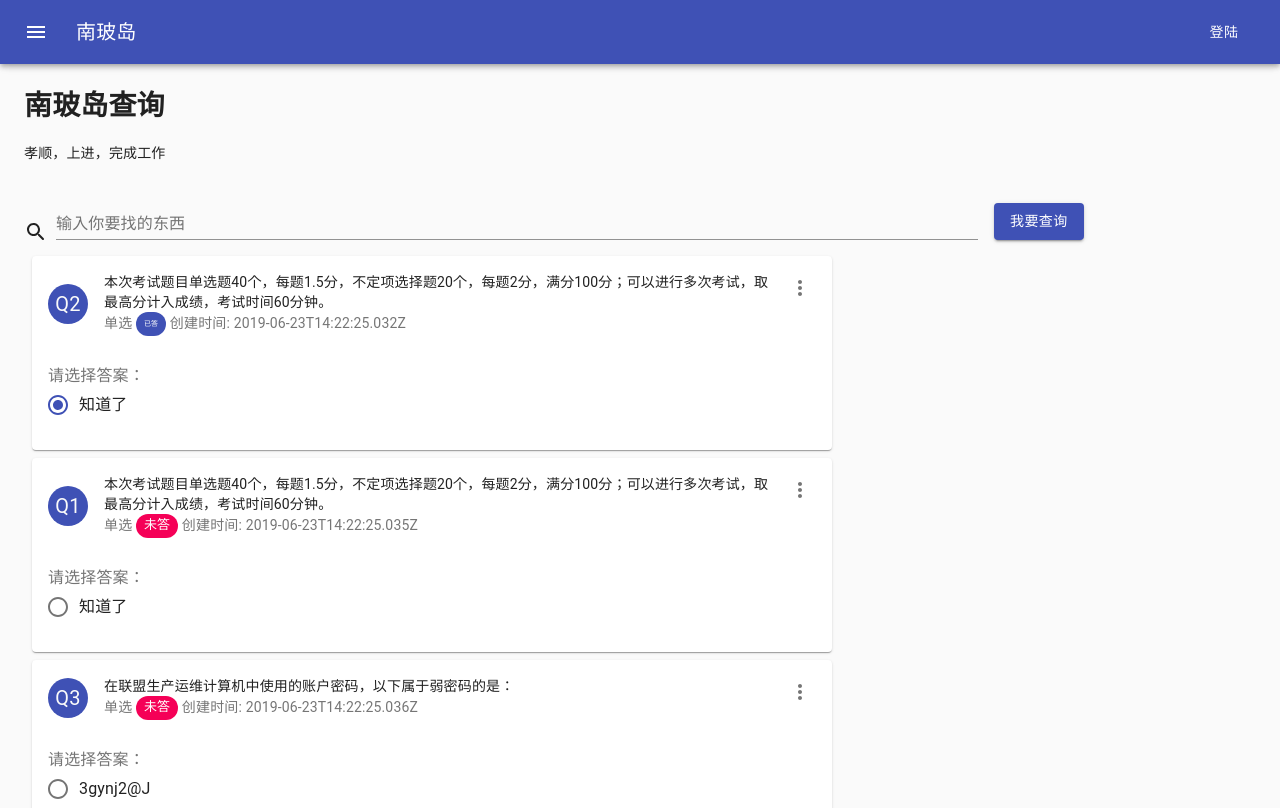
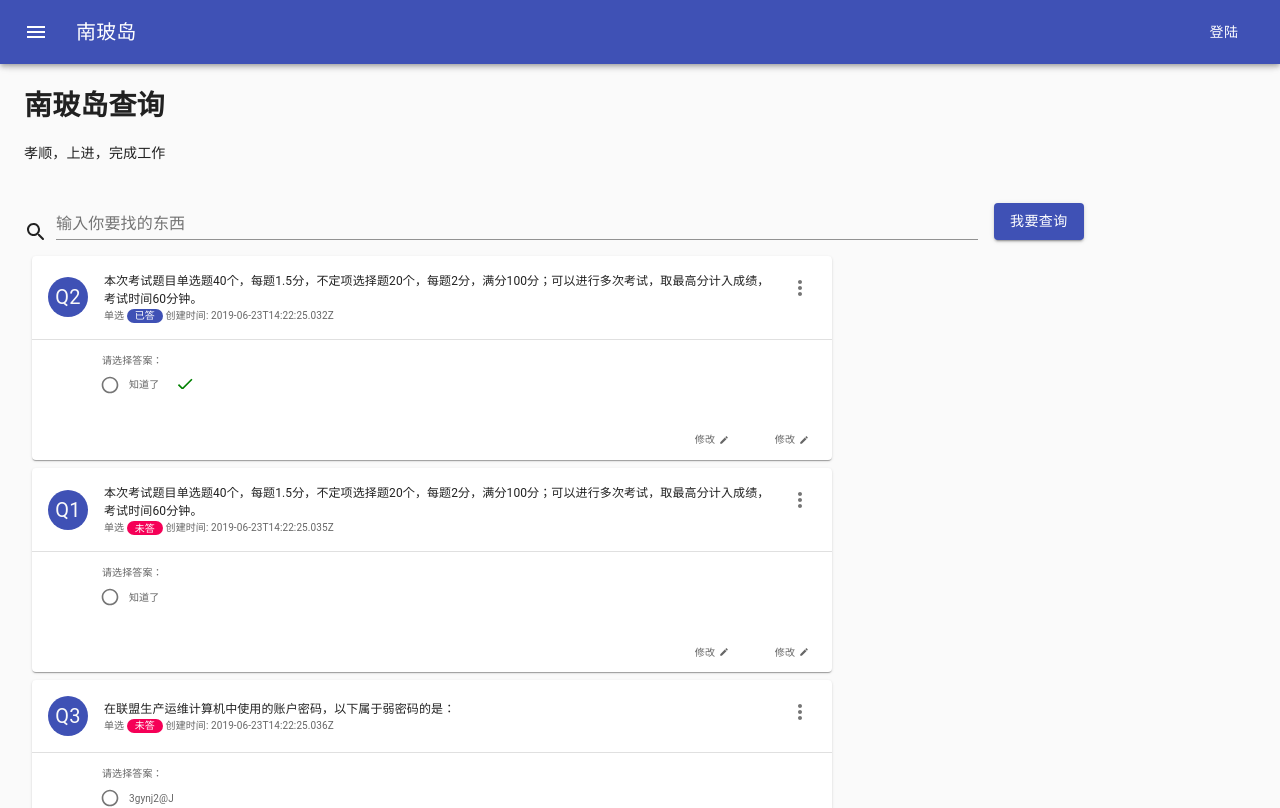
Before and after one commit to Mainzxq/testing-front, a React (Create React App) app: page / in a window 1280 px wide. Shown: the top 808 px of the page. Built offline with nearby package versions, Linux system fonts and the light colour scheme.

Commit message:
update card style

```diff
--- a/src/components/question/QuestionItem.js
+++ b/src/components/question/QuestionItem.js
@@ -1,6 +1,6 @@
 import React from "react";
 import PropTypes from "prop-types";
-import { MoreVert, Check } from "@material-ui/icons";
+import { MoreVert, Check, Edit } from "@material-ui/icons";
 import {
   Card,
   CardActions,
@@ -13,7 +13,10 @@ import {
   FormControl,
   FormLabel,
   FormControlLabel,
-  RadioGroup
+  RadioGroup,
+  Typography,
+  Button,
+  Divider
 } from "@material-ui/core";
 import { red, indigo } from "@material-ui/core/colors";
 import { makeStyles } from "@material-ui/core/styles";
@@ -27,10 +30,13 @@ const useSytles = makeStyles(theme => ({
     height: 0,
     paddingTop: "56.25%"
   },
-  chip: {
-    fontSize: 7
+  title: {
+    fontSize: 12
   },
-
+  normal: {
+    fontSize: 10,
+    color: "#666666"
+  },
   expand: {
     transform: "rotate(0deg)",
     marginLeft: "auto",
@@ -73,28 +79,38 @@ const QuestionItem = ({ props }) => {
           </IconButton>
         }
         title={
-          <div>{title.replace("&lt;p&gt;", "").replace("&lt;/p&gt;", "")}</div>
+          <Typography className={classes.title}>
+            {title.replace("&lt;p&gt;", "").replace("&lt;/p&gt;", "")}
+          </Typography>
         }
         subheader={
-          <div>
+          <Typography className={classes.normal}>
             <span>{type === "radio" ? "单选 " : "多选 "}</span>
             {answered ? (
               <Chip
                 color="primary"
                 label="已答"
                 size="small"
-                className={classes.chip}
+                style={{ fontSize: 10, height: 14 }}
               />
             ) : (
-              <Chip color="secondary" label="未答" size="small" />
+              <Chip
+                color="secondary"
+                label="未答"
+                size="small"
+                style={{ fontSize: 10, height: 14 }}
+              />
             )}
             <span> 创建时间: {craeteDate}</span>
-          </div>
+          </Typography>
         }
       />
+      <Divider></Divider>
       <CardContent>
-        <FormControl component="fieldset">
-          <FormLabel component="legend">请选择答案：</FormLabel>
+        <FormControl component="fieldset" style={{ marginLeft: 54 }}>
+          <FormLabel component="legend" className={classes.normal}>
+            请选择答案：
+          </FormLabel>
           <RadioGroup
             aria-label="position"
             name={id}
@@ -102,22 +118,53 @@ const QuestionItem = ({ props }) => {
             onChange={handleChange}
           >
             {options.map(item => (
+              <div>
                 <FormControlLabel
                   key={item.id}
-                control={<Radio color="primary" />}
+                  control={<Radio color="primary" size="small" />}
                   value={item.id}
-                checked={item.isRight}
-                label={item.text
+                  label={
+                    <Typography className={classes.normal}>
+                      {item.text
                         .replace("&lt;p&gt;", "")
                         .replace("&lt;/p&gt;", "")}
-                labelPlacement={item.text
-                  .replace("&lt;p&gt;", "")
-                  .replace("&lt;/p&gt;", "")}
+                    </Typography>
+                  }
+                  labelPlacement="end"
                 />
+                {item.isRight ? (
+                  <Check
+                    htmlColor="green"
+                    fontSize="small"
+                    viewBox="0 0 24 12"
+                  />
+                ) : (
+                  ""
+                )}
+              </div>
             ))}
           </RadioGroup>
         </FormControl>
       </CardContent>
+
+      <div style={{ float: "right" }}>
+        <Button
+          size="small"
+          style={{ height: 24, width: 40, margin: 8 }}
+          className={classes.normal}
+        >
+          修改
+          <Edit fontSize="small" style={{fontSize:14, paddingLeft:4}}></Edit>
+        </Button>
+        <Button
+          size="small"
+          style={{ height: 24, width: 40, margin: 8 }}
+          className={classes.normal}
+        >
+          修改
+          <Edit fontSize="small" style={{fontSize:14, paddingLeft:4}}></Edit>
+        </Button>
+      </div>
     </Card>
   );
 };
```
Also changed, not shown: src/components/question/SingleQuestion.js (added, +16 -0 lines). Lines whose indentation alone changed are shown as unchanged.
